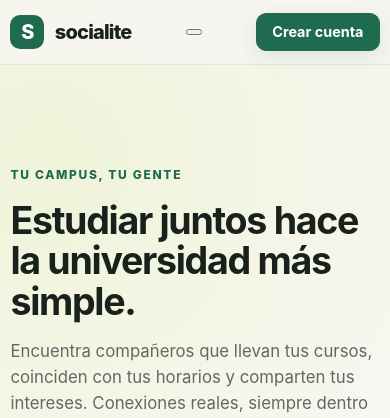
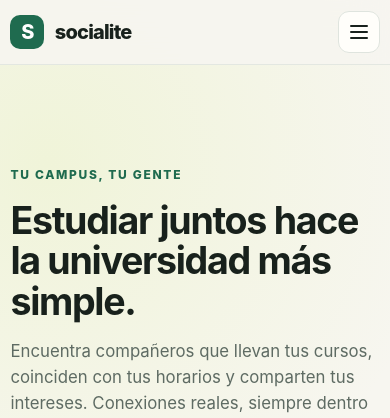
Before and after one commit to 1nstall-er/socialite, a Flask app: page / in a window 390 px wide. Shown: the top 418 px of the page. Run offline with Flask 3, Linux system fonts and the light colour scheme.

Commit message:
Add mobile menu styles and accessibility improvements
Added styles for accessible mobile menu and improved accessibility features.

```diff
--- a/static/style.css
+++ b/static/style.css
@@ -1056,3 +1056,138 @@ input:disabled {
     margin-left: 0.25rem;
   }
 }
+
+/* Menu movil accesible y mejoras de accesibilidad (anadido) */
+.menu-boton {
+display: none;
+width: 42px;
+height: 42px;
+align-items: center;
+justify-content: center;
+border: 1px solid var(--linea);
+border-radius: 11px;
+background: var(--papel);
+cursor: pointer;
+}
+
+.menu-barras {
+position: relative;
+}
+
+.menu-barras,
+.menu-barras::before,
+.menu-barras::after {
+display: block;
+width: 18px;
+height: 2px;
+border-radius: 2px;
+background: var(--tinta);
+transition: transform 180ms ease, background 180ms ease;
+}
+
+.menu-barras::before,
+.menu-barras::after {
+position: absolute;
+left: 0;
+content: "";
+}
+
+.menu-barras::before {
+top: -6px;
+}
+
+.menu-barras::after {
+top: 6px;
+}
+
+.menu-boton[aria-expanded="true"] .menu-barras {
+background: transparent;
+}
+
+.menu-boton[aria-expanded="true"] .menu-barras::before {
+top: 0;
+transform: rotate(45deg);
+}
+
+.menu-boton[aria-expanded="true"] .menu-barras::after {
+top: 0;
+transform: rotate(-45deg);
+}
+
+@media (max-width: 650px) {
+.menu-boton {
+display: grid;
+}
+
+.navegacion {
+position: relative;
+}
+
+nav {
+position: absolute;
+top: 100%;
+right: 0;
+left: 0;
+display: none;
+flex-direction: column;
+align-items: stretch;
+gap: 0.15rem;
+padding: 0.6rem;
+border: 1px solid var(--linea);
+border-radius: 0 0 16px 16px;
+background: rgba(247, 246, 240, 0.98);
+backdrop-filter: blur(18px);
+box-shadow: var(--sombra);
+}
+
+nav.abierto {
+display: flex;
+}
+
+nav.abierto > a,
+nav.abierto .enlace-boton {
+display: block;
+width: 100%;
+padding: 0.7rem 0.6rem;
+border-radius: 10px;
+text-align: left;
+}
+
+nav.abierto .form-inline {
+display: block;
+width: 100%;
+}
+
+nav.abierto > a:hover,
+nav.abierto .enlace-boton:hover {
+background: var(--menta);
+}
+
+nav.abierto .boton-pequeno {
+display: flex;
+justify-content: center;
+margin-top: 0.2rem;
+}
+}
+
+@media (prefers-reduced-motion: reduce) {
+*,
+*::before,
+*::after {
+animation-duration: 0.01ms !important;
+animation-iteration-count: 1 !important;
+transition-duration: 0.01ms !important;
+scroll-behavior: auto !important;
+}
+}
+
+a:focus-visible,
+button:focus-visible,
+.boton:focus-visible,
+.enlace-boton:focus-visible,
+.menu-boton:focus-visible,
+input:focus-visible,
+select:focus-visible {
+outline: 2px solid var(--verde);
+outline-offset: 2px;
+}
```
